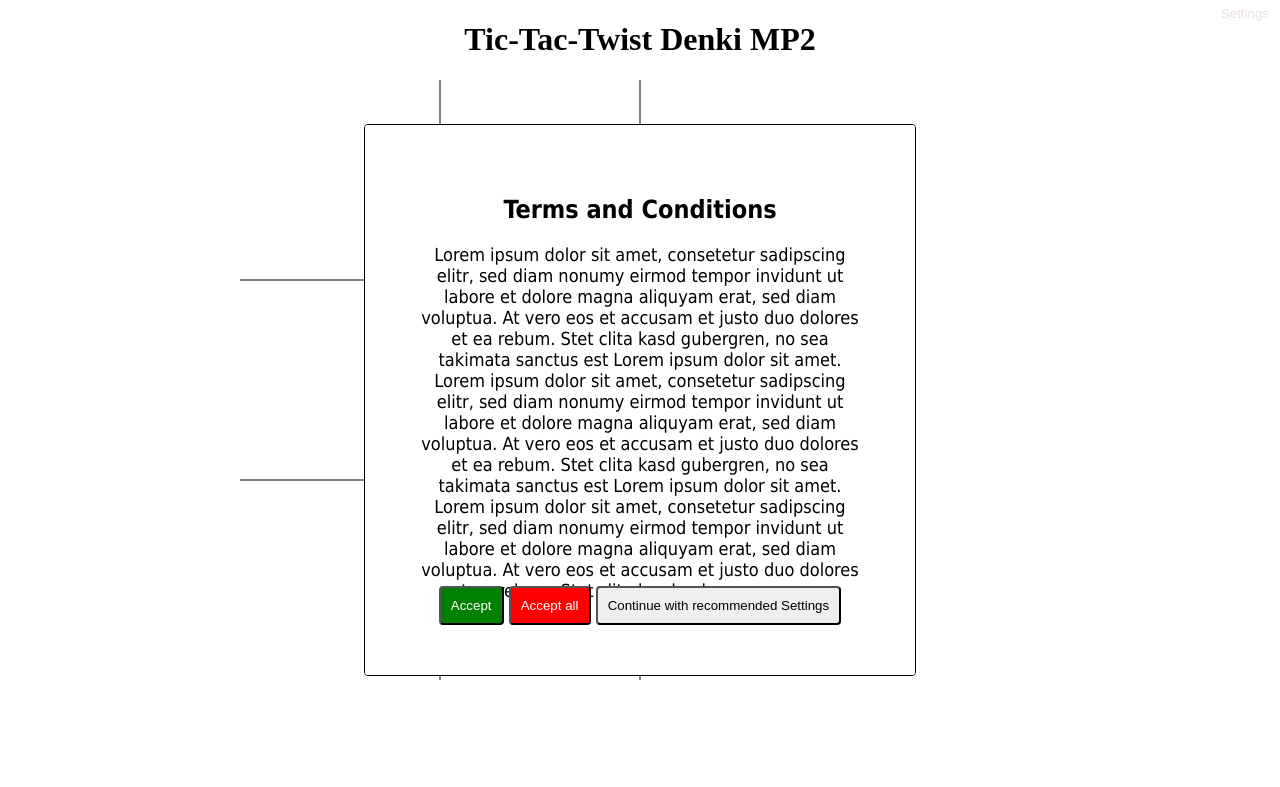
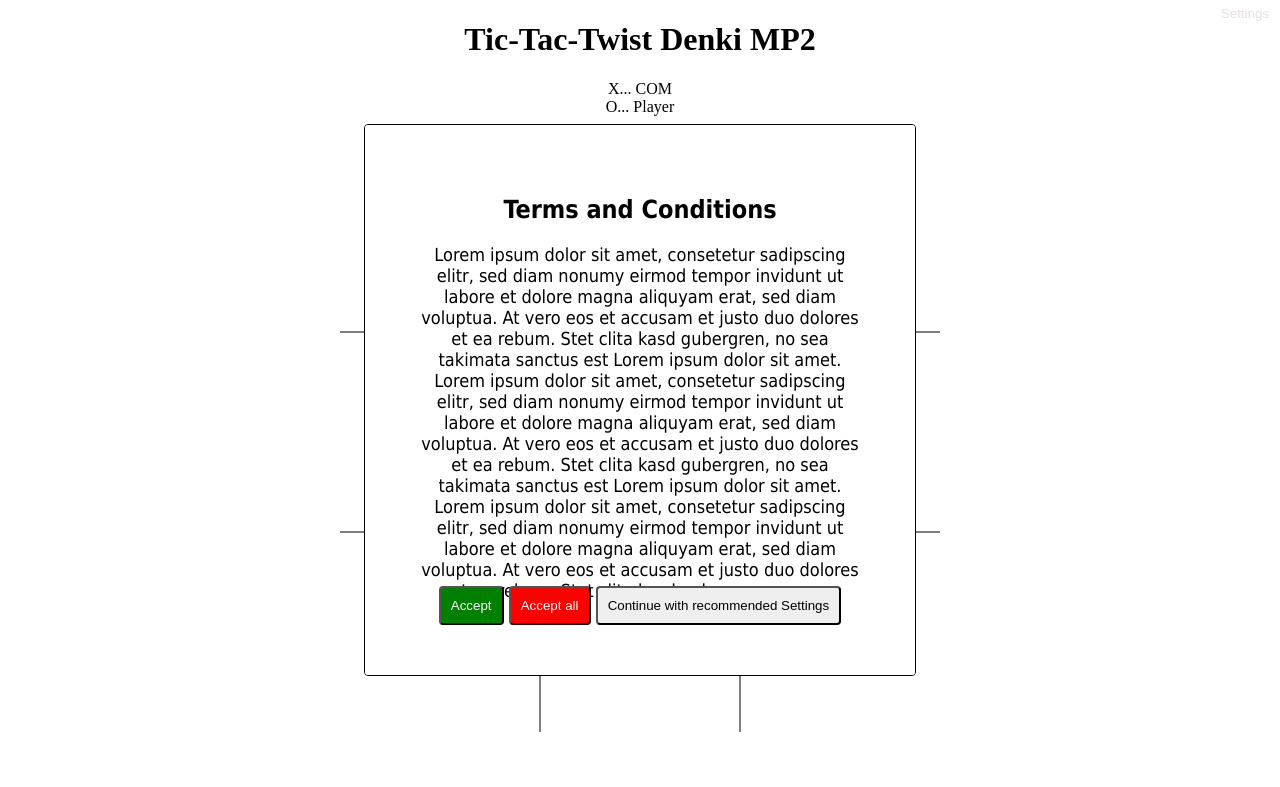
Before and after one commit to Konsulan/mp2, a plain HTML site: page index.html in a window 1280 px wide. Drawn offline with Linux system fonts and the light colour scheme.

Commit message:
added explaining

```diff
--- a/css/style.css
+++ b/css/style.css
@@ -1,4 +1,8 @@
 h1 {
+    text-align: center;
+}
+
+p {
     text-align: center;
 }
 
--- a/index.html
+++ b/index.html
@@ -8,8 +8,9 @@
 </head>
 <body>
     <h1> Tic-Tac-Twist Denki MP2</h1>
+    <p>X... COM<br>O... Player</p>
     <button id="settings">Settings</button>
-    <canvas id="game" width="800" height="800"></canvas>
+    <canvas id="game" width="600" height="600"></canvas>
     <div id="rematch_card" class="card">
         <h2 id="player_win" >
             You win!
```
